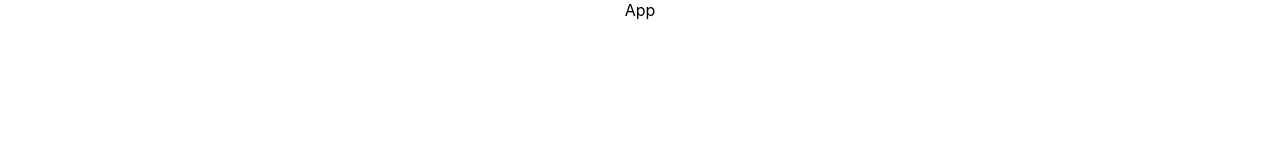
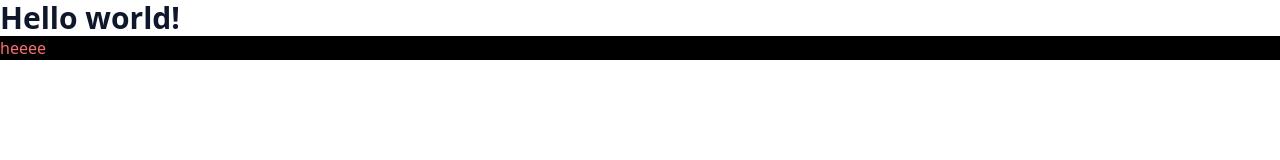
Before and after one commit to thilaks-hash/The-Soul-Store-Clone---React-Project-2---6zhljr4m9pjk, a React app: page / in a window 1280 px wide. Built offline with nearby package versions, Linux system fonts and the light colour scheme.

Commit message:
updated tailwind

```diff
--- a/package.json
+++ b/package.json
@@ -12,10 +12,11 @@
   "dependencies": {
     "react": "18.2.0",
     "react-dom": "18.2.0",
-    "react-scripts": "5.0.0"
+    "react-scripts": "^5.0.0"
   },
   "devDependencies": {
     "@babel/runtime": "7.13.8",
+    "tailwindcss": "^3.3.3",
     "typescript": "4.1.3"
   },
   "scripts": {
--- a/src/components/App.js
+++ b/src/components/App.js
@@ -1,7 +1,13 @@
 import "../styles/App.css";
 
 function App() {
-  return <div className="App">App</div>;
+  return (
+    <div>
+      {" "}
+      <h1 className="text-3xl font-bold text-slate-900">Hello world!</h1>
+      <p className="bg-black text-red-400">heeee</p>
+    </div>
+  );
 }
 
 export default App;
--- a/src/index.css
+++ b/src/index.css
@@ -1,13 +1,3 @@
-body {
-  margin: 0;
-  font-family: -apple-system, BlinkMacSystemFont, 'Segoe UI', 'Roboto', 'Oxygen',
-    'Ubuntu', 'Cantarell', 'Fira Sans', 'Droid Sans', 'Helvetica Neue',
-    sans-serif;
-  -webkit-font-smoothing: antialiased;
-  -moz-osx-font-smoothing: grayscale;
-}
-
-code {
-  font-family: source-code-pro, Menlo, Monaco, Consolas, 'Courier New',
-    monospace;
-}
+@import "tailwindcss/base";
+@import "tailwindcss/components";
+@import "tailwindcss/utilities";
--- /dev/null
+++ b/tailwind.config.js
@@ -0,0 +1,8 @@
+/** @type {import('tailwindcss').Config} */
+module.exports = {
+  content: ["./src/**/*.{js,jsx,ts,tsx}"],
+  theme: {
+    extend: {},
+  },
+  plugins: [],
+};
```
Also changed, not shown: 1 other file.
